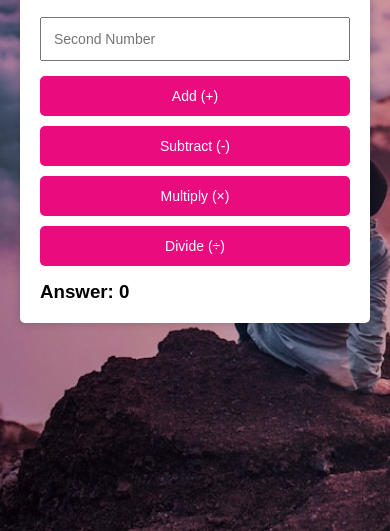
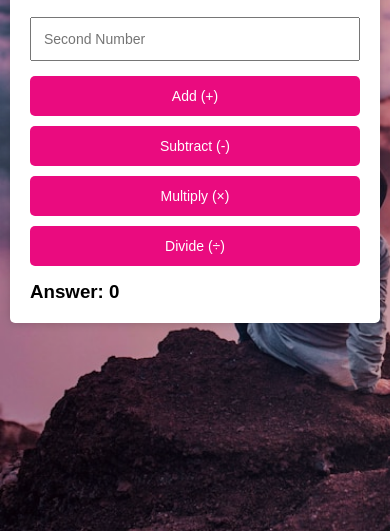
Before and after one commit to Ayobami960/calculator, a plain HTML site: page index.html in a window 390 px wide. Shown: the part 313-844 px from the top of the page. Drawn offline with Linux system fonts and the light colour scheme.

Commit message:
style check

```diff
--- a/style.css
+++ b/style.css
@@ -5,11 +5,11 @@
     box-sizing: border-box;
 }
 body{
-    height: 100vh;
+     font-family:Arial, sans-serif;
 }
 
 .container{
-    font-family:Arial, sans-serif;
+
     background:url("./images/ian-stauffer-bH7kZ0yazB0-unsplash.jpg");
     background-repeat: no-repeat;
     background-size: cover;
@@ -79,7 +79,7 @@ h3{
 @media(max-width: 768px){
      .calculator{
         width: 100%;
-        max-width: 350px;
+        margin: 5px 10px;
         padding: 20px;
     }
     button{
```
